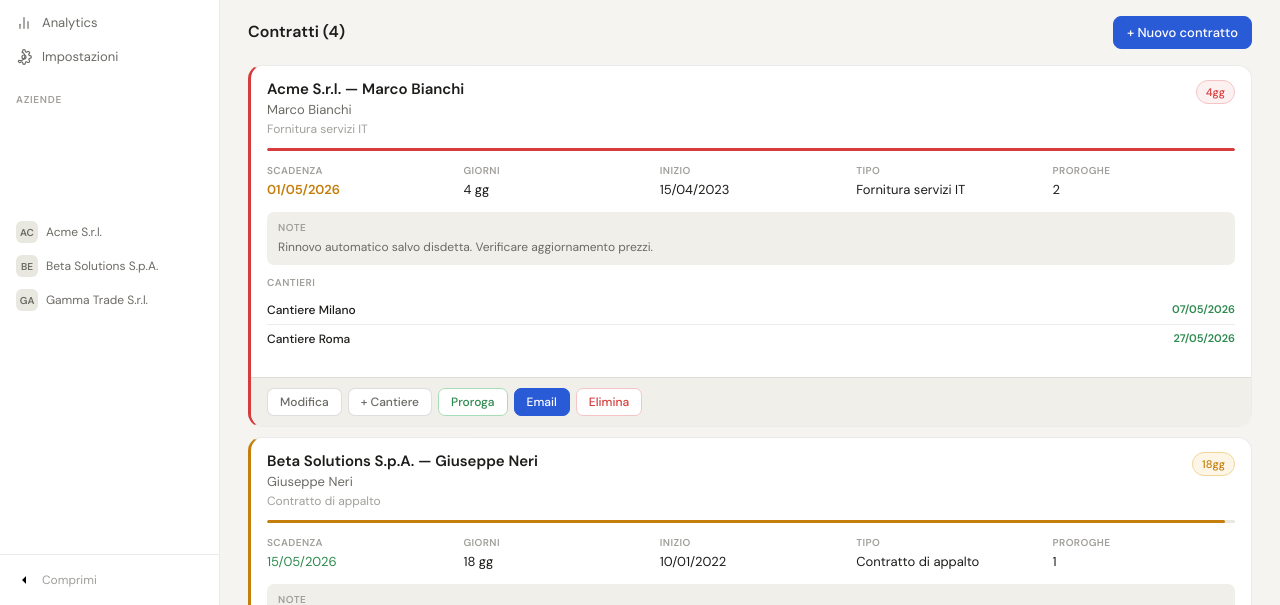
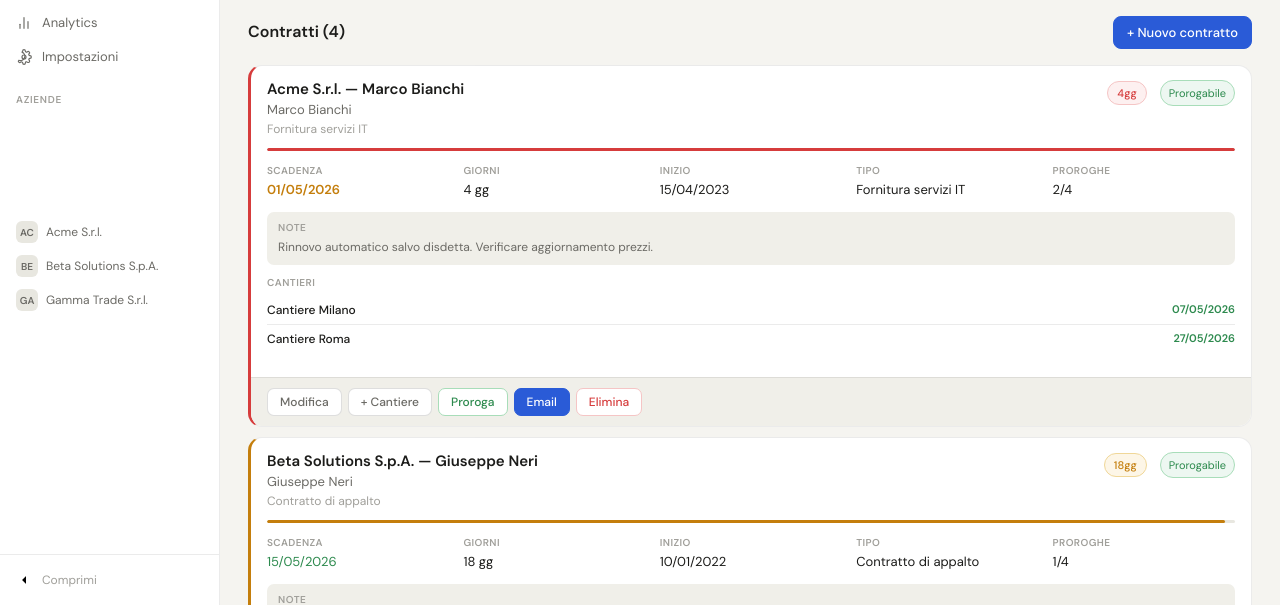
Before and after one commit to evolofabio/gestione-scadenze-contratti, a website: page contract_manager_dashboard.html in a window 1280 px wide. Shown: the part 195-800 px from the top of the page. Drawn offline with nearby package versions, Linux system fonts and the light colour scheme.

Commit message:
feat(ui): mostra stato proroghe e conteggio X/4 nella card contratto

```diff
--- a/contract_manager_dashboard.html
+++ b/contract_manager_dashboard.html
@@ -324,6 +324,12 @@ code{font-family:var(--fm);font-size:.85em;background:var(--surface3);padding:1p
 .badge-blue{background:var(--accent-bg);color:var(--accent);border:1px solid rgba(42,91,215,.2)}
 .badge-gray{background:var(--surface2);color:var(--text2);border:1px solid var(--border)}
 .badge-purple{background:var(--purple-bg);color:var(--purple);border:1px solid rgba(109,63,207,.2)}
+
+/* renew status pill */
+.renew-pill{font-size:11px;padding:4px 8px;border-radius:99px;background:var(--surface2);color:var(--text2);border:1px solid var(--border);margin-left:8px;display:inline-block}
+.renew-pill.yes{background:var(--green-bg);color:var(--green);border-color:var(--green-border)}
+.renew-pill.no{background:var(--red-bg);color:var(--red);border-color:var(--red-border)}
+.renew-count{font-size:12px;color:var(--text3);margin-top:6px}
 
 /* progress */
 .prog-bar{height:3px;background:var(--surface3);border-radius:99px;margin-bottom:12px;overflow:hidden}
@@ -1640,6 +1646,7 @@ function renderContractCard(c){
           </div>
           <div class="card-badges">
             <div class="badge ${badge.cls}">${esc(badge.txt)}</div>
+            <div class="renew-pill ${c.renewable ? 'yes' : 'no'}">${c.renewable ? 'Prorogabile' : 'Non prorogabile'}</div>
           </div>
         </div>
         <div class="prog-bar"><div class="prog-fill ${pcls}" style="width:${prog}%"></div></div>
@@ -1648,7 +1655,7 @@ function renderContractCard(c){
           <div><div class="field-label">Giorni</div><div class="field-val">${d<0?'Scaduto':d+' gg'}</div></div>
           <div><div class="field-label">Inizio</div><div class="field-val">${formatDate(c.startDate)}</div></div>
           <div><div class="field-label">Tipo</div><div class="field-val">${esc(c.contractType||'')}</div></div>
-          <div><div class="field-label">Proroghe</div><div class="field-val">${c.renewCount||0}</div></div>
+          <div><div class="field-label">Proroghe</div><div class="field-val">${c.renewCount||0}/4</div></div>
         </div>
         ${c.notes?`<div class="card-notes"><span class="notes-label">Note</span>${esc(c.notes)}</div>`:''}
         ${Array.isArray(c.cantieri)&&c.cantieri.length?`<div class="cantieri-inline"><div class="cantieri-label">Cantieri</div>`+c.cantieri.map(ct=>`<div class="cantiere-row"><div class="cantiere-nome">${esc(ct.nome)}</div><div class="cantiere-scad ${daysLeft(ct.scadenza)<=0?'':'ok'}">${formatDate(ct.scadenza)}</div></div>`).join('')+`</div>`:''}
```
